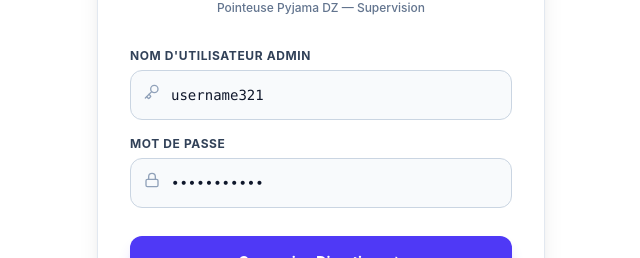
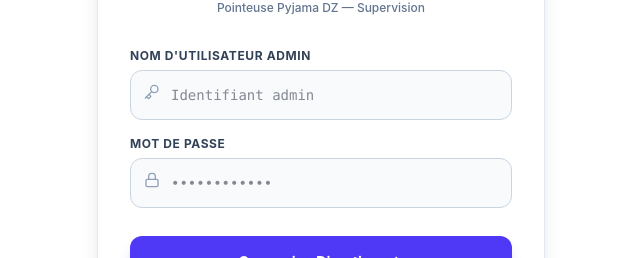
Before and after one commit to latrecheyasser1-hue/pyjama-dz-pointeuse, a React (Vite) app: page /admin in a window 1280 px wide. Shown: the part 273-531 px from the top of the page, without its empty margins (319-959 px from the left). Built offline with nearby package versions, Linux system fonts and the light colour scheme; no server answers.

Commit message:
fix: remove prefilled admin credentials from state in AdminLogin for strict security

```diff
--- a/src/components/AdminLogin.jsx
+++ b/src/components/AdminLogin.jsx
@@ -3,8 +3,8 @@
 import { Key, Lock, ArrowRight, Loader2, ShieldAlert, Building2 } from 'lucide-react';
 
 export default function AdminLogin({ onSuccess }) {
-  const [username, setUsername] = useState('username321');
-  const [password, setPassword] = useState('765483cr654');
+  const [username, setUsername] = useState('');
+  const [password, setPassword] = useState('');
   const [loading, setLoading] = useState(false);
   const [error, setError] = useState(null);
 
@@ -63,7 +63,7 @@
                 type="text"
                 value={username}
                 onChange={(e) => setUsername(e.target.value)}
-                placeholder="username321"
+                placeholder="Identifiant admin"
                 required
                 className="w-full pl-10 pr-4 py-3.5 bg-slate-50 border border-slate-300 rounded-xl text-sm text-slate-900 font-mono font-medium focus:outline-none focus:ring-2 focus:ring-indigo-500 focus:bg-white transition-all"
               />
```
